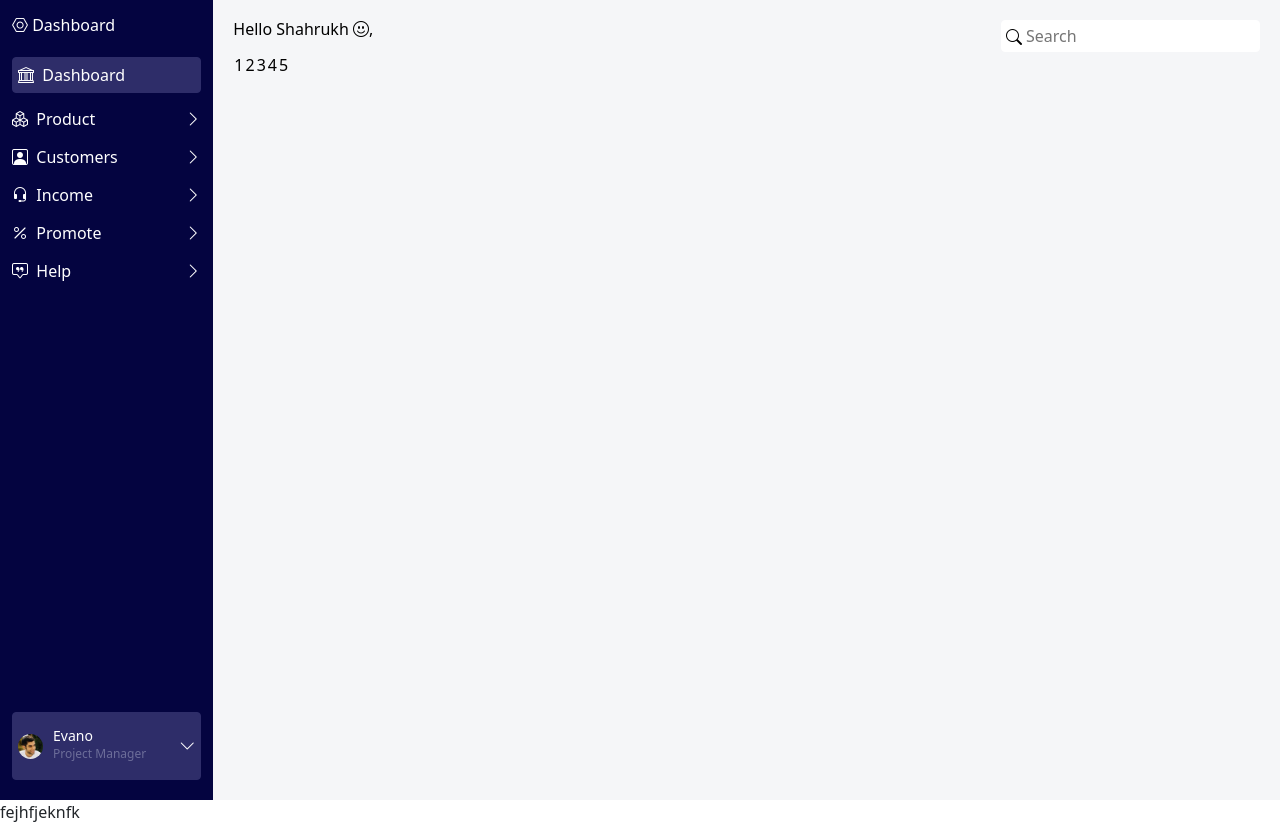
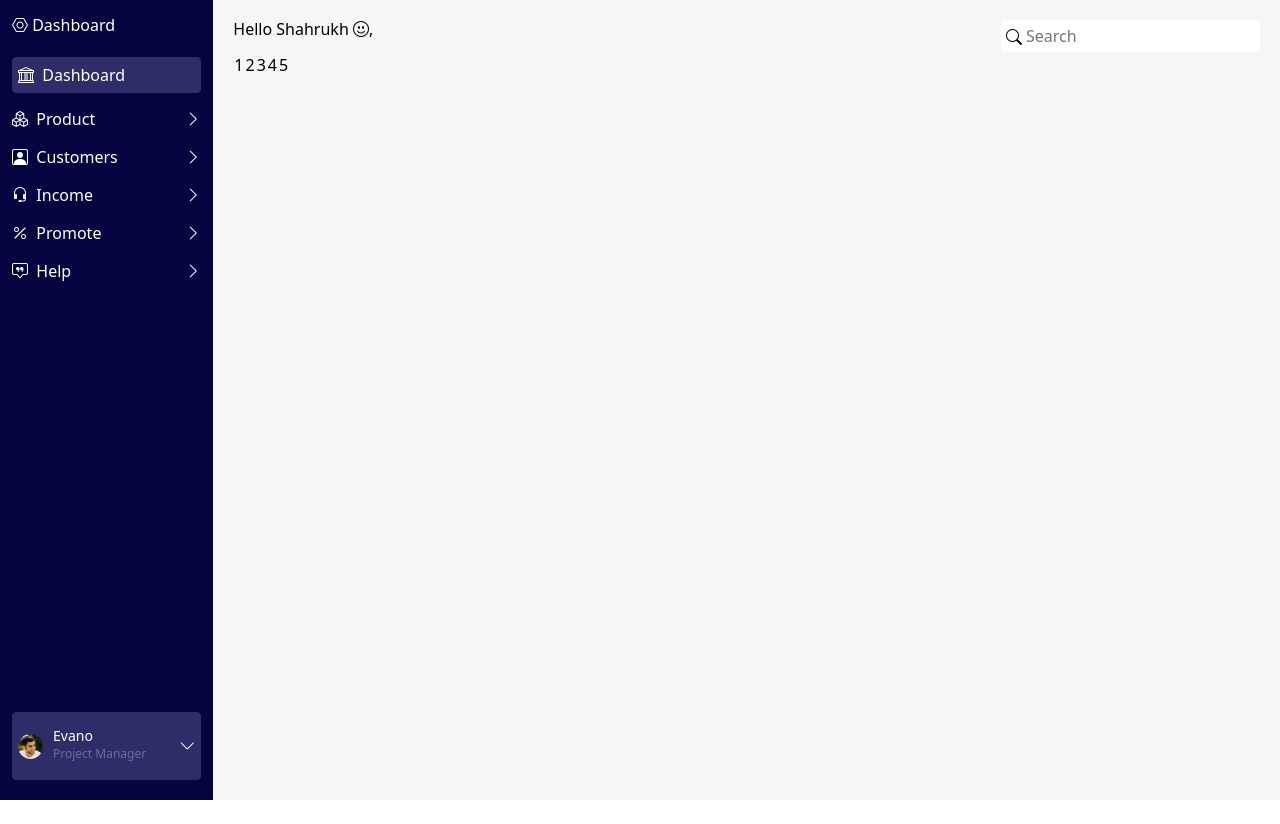
Before and after one commit to tirupathi2219/assignment-fitpeo, a React (Create React App) app: page / in a window 1280 px wide. After the commit the page ends 800 px from the top, so only its background shows below. Built offline with nearby package versions, Linux system fonts and the light colour scheme.

Commit message:
remove unwanted code

```diff
--- a/src/App.js
+++ b/src/App.js
@@ -16,7 +16,6 @@ function App() {
         <section className={`${styles.content_container} col-sm-10`}>
           <DashboardOverview />
         </section>
-        fejhfjeknfk
       </div>
     </div>
   );
```
